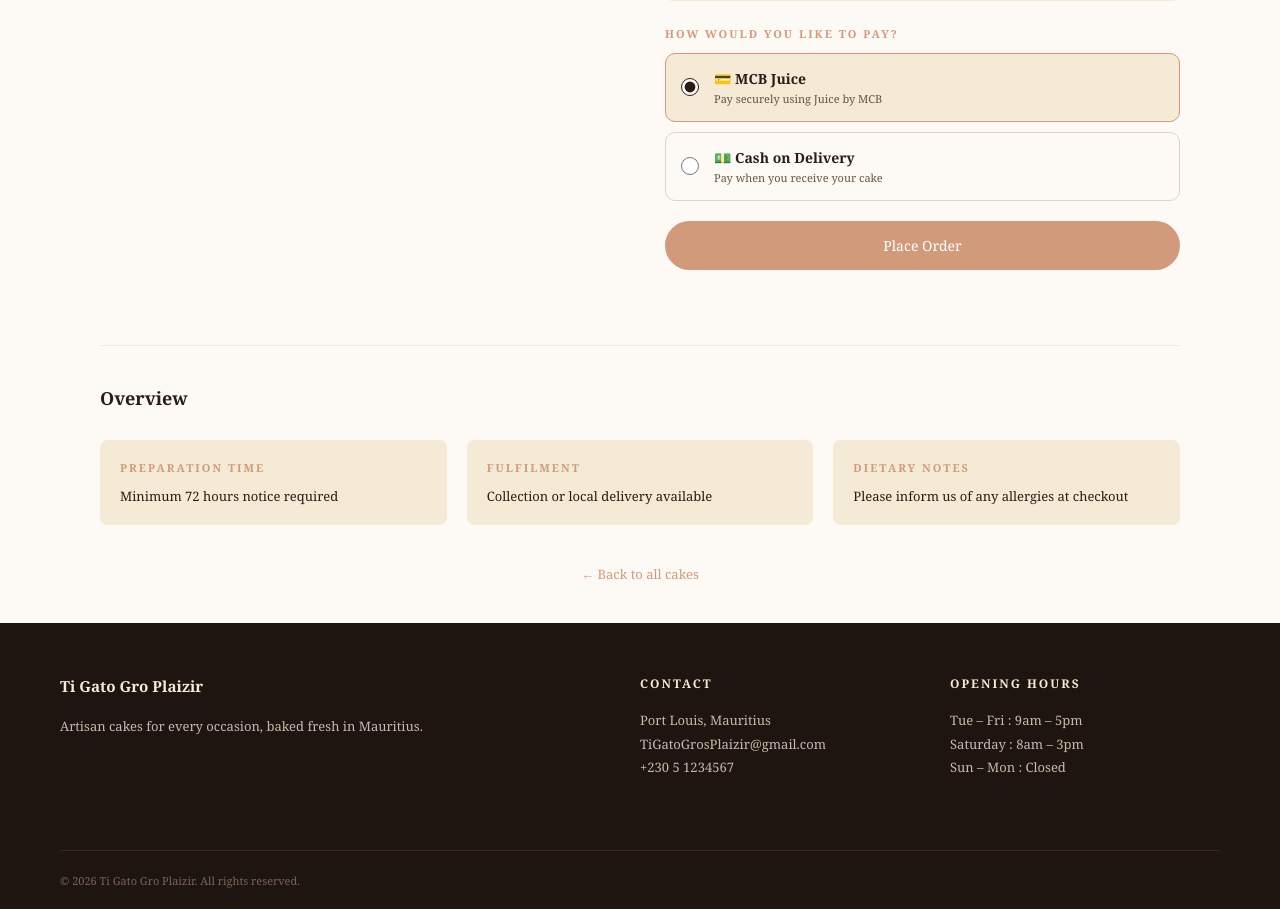
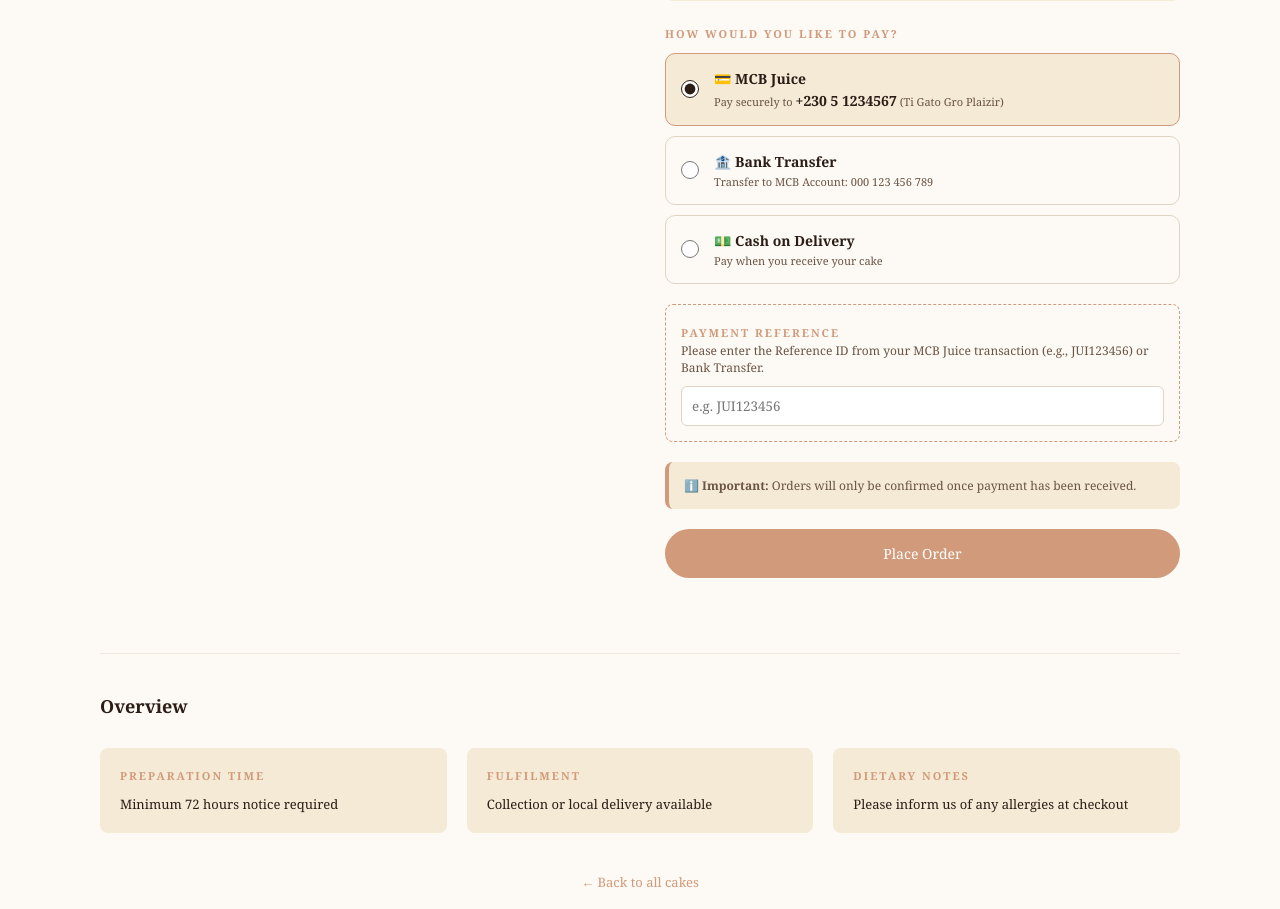
Before and after one commit to chiranjeevramphall-22/TiGatoGroPlaizir, a Django app: page /cake/1/ in a window 1280 px wide. Shown: the part 686-1595 px from the top of the page. Run offline with Django 5.2, Linux system fonts and the light colour scheme; the visitor is signed in with stand-in values (Sample User, id 1); data comes from the database, SQL or seed files in the repository.

Commit message:
Fixed Our Cakes page order system: added payment reference validation for online payments

```diff
--- a/bakery/models.py
+++ b/bakery/models.py
@@ -98,9 +98,11 @@ class Order(models.Model):
     colour_scheme = models.CharField(max_length=100, blank=True)
     required_date = models.DateField(null=True, blank=True)
     personalised_message = models.TextField(blank=True)
-        # ---------- ADMIN NOTES ----------
+    # ---------- ADMIN NOTES ----------
     admin_notes = models.TextField(blank=True, help_text="Internal notes from the baker")
-
+    # ---------- PAYMENT REFERENCE ----------
+    payment_reference = models.CharField(max_length=100, blank=True, help_text="Reference ID from MCB Juice or Bank Transfer")
+    bank_name = models.CharField(max_length=100, blank=True, help_text="If paid by Bank Transfer")
 
 # =====================================================
 # CUSTOMISATION OPTION MODEL
--- a/bakery/templates/bakery/cake_detail.html
+++ b/bakery/templates/bakery/cake_detail.html
@@ -77,16 +77,25 @@
 
                         {# MCB Juice option #}
                         <label class="payment-option">
-                            <input type="radio" name="payment_method" value="mcb_juice" checked>
+                            <input type="radio" name="payment_method" value="mcb_juice" checked onchange="toggleReferenceField()">
                             <div class="payment-info">
                                 <strong>💳 MCB Juice</strong>
-                                <small>Pay securely using Juice by MCB</small>
+                                <small>Pay securely to <strong>+230 5 1234567</strong> (Ti Gato Gro Plaizir)</small>
+                            </div>
+                        </label>
+
+                        {# Bank Transfer option #}
+                        <label class="payment-option">
+                            <input type="radio" name="payment_method" value="bank_transfer" onchange="toggleReferenceField()">
+                            <div class="payment-info">
+                                <strong>🏦 Bank Transfer</strong>
+                                <small>Transfer to MCB Account: 000 123 456 789</small>
                             </div>
                         </label>
 
                         {# Cash on Delivery option #}
                         <label class="payment-option">
-                            <input type="radio" name="payment_method" value="cod">
+                            <input type="radio" name="payment_method" value="cod" onchange="toggleReferenceField()">
                             <div class="payment-info">
                                 <strong>💵 Cash on Delivery</strong>
                                 <small>Pay when you receive your cake</small>
@@ -94,8 +103,22 @@
                         </label>
                     </div>
 
+                    {# --- Payment Reference Box (Hidden by default) --- #}
+                    <div id="reference-box" style="display: block; margin-top: 15px; background: #fdfaf5; padding: 15px; border-radius: 8px; border: 1px dashed #d19a7a;">
+                        <label class="option-label" style="margin-bottom: 5px;">PAYMENT REFERENCE</label>
+                        <p style="font-size: 12px; color: #6a5445; margin-bottom: 10px;">
+                            Please enter the Reference ID from your MCB Juice transaction (e.g., JUI123456) or Bank Transfer.
+                        </p>
+                        <input type="text" name="payment_reference" id="payment_reference_input" placeholder="e.g. JUI123456" style="width: 100%; padding: 10px; border: 1px solid #e0d5c5; border-radius: 6px;">
+                    </div>
+
+                    {# --- Important Info Box --- #}
+                    <div style="background: #f4ead5; padding: 15px; border-radius: 8px; margin-top: 20px; font-size: 12px; color: #6a5445; border-left: 4px solid #d19a7a;">
+                        <strong>ℹ️ Important:</strong> Orders will only be confirmed once payment has been received.
+                    </div>
+
                     {# --- Submit Button --- #}
-                    <button type="submit" class="order-btn" style="border:none; cursor:pointer; width:100%;">
+                    <button type="submit" class="order-btn" style="border:none; cursor:pointer; width:100%; margin-top: 20px;">
                         Place Order
                     </button>
                 </form>
@@ -155,4 +178,31 @@ function selectSize(element) {
 }
 </script>
 
+<script>
+// =====================================================
+// TOGGLE PAYMENT REFERENCE FIELD
+// Shows the reference box only if MCB Juice or Bank Transfer is selected.
+// Also makes the field 'required' for those methods.
+// =====================================================
+function toggleReferenceField() {
+    const selectedMethod = document.querySelector('input[name="payment_method"]:checked').value;
+    const referenceBox = document.getElementById('reference-box');
+    const referenceInput = document.getElementById('payment_reference_input');
+
+    if (selectedMethod === 'mcb_juice' || selectedMethod === 'bank_transfer') {
+        referenceBox.style.display = 'block';
+        referenceInput.required = true; // <-- This makes it mandatory
+    } else {
+        referenceBox.style.display = 'none';
+        referenceInput.required = false;
+        referenceInput.value = ''; // Clear it if they switch to COD
+    }
+}
+
+// Run once on page load to set the initial state
+document.addEventListener("DOMContentLoaded", function() {
+    toggleReferenceField();
+});
+</script>
+
 {% endblock %}
--- a/bakery/views.py
+++ b/bakery/views.py
@@ -19,10 +19,66 @@ def our_cakes(request):
     cakes = Cake.objects.all()
     return render(request, 'bakery/our_cakes.html', {'cakes': cakes})
 
+# =====================================================
+# CAKE DETAIL VIEW
+# Shows one cake + handles the standard order submission
+# =====================================================
 def cake_detail(request, cake_id):
     cake = get_object_or_404(Cake, pk=cake_id)
+
+    # ---------- HANDLE ORDER SUBMISSION ----------
+    if request.method == 'POST' and request.user.is_authenticated:
+        # Get the form data
+        size = request.POST.get('size', 'Small (6")')
+        total_price = request.POST.get('total_price')
+        payment_method = request.POST.get('payment_method', 'cod')
+        payment_reference = request.POST.get('payment_reference', '').strip()
+
+        # ---------- SERVER-SIDE VALIDATION ----------
+        # If they chose MCB Juice or Bank Transfer, they MUST provide a reference.
+        if payment_method in ['mcb_juice', 'bank_transfer'] and not payment_reference:
+            messages.error(
+                request,
+                "Please provide your payment reference code for MCB Juice or Bank Transfer."
+            )
+            return redirect('cake_detail', cake_id=cake.id)
+
+        # Get the user's profile for delivery info
+        try:
+            profile = request.user.profile
+            delivery_address = profile.delivery_address
+            phone_number = profile.phone_number
+        except Profile.DoesNotExist:
+            delivery_address = ''
+            phone_number = ''
+
+        # Create the order in the database
+        order = Order.objects.create(
+            customer=request.user,
+            cake=cake,
+            size=size,
+            total_price=total_price,
+            payment_method=payment_method,
+            payment_reference=payment_reference,
+            delivery_address=delivery_address,
+            phone_number=phone_number,
+            status='pending',
+        )
+
+        messages.success(
+            request,
+            f"🎉 Your order #{order.id} for '{cake.name}' has been placed! "
+            f"We will confirm your payment and start baking soon."
+        )
+
+        return redirect('cake_detail', cake_id=cake.id)
+
+    # ---------- SHOW THE PAGE ----------
     return render(request, 'bakery/cake_detail.html', {'cake': cake})
 
+# =====================================================
+# ABOUT US
+# =====================================================
 def about_us(request):
     return render(request, 'bakery/about_us.html')
 
@@ -46,7 +102,7 @@ def signup(request):
 # =====================================================
 # CUSTOM LOGIN VIEW
 # Handles both customers and admins.
-# Shows a personalised welcome message, and gracefully
+# Shows a personalised welcome message.
 # handles users who don't have a Profile yet (e.g. admins).
 # =====================================================
 class CustomLoginView(LoginView):
```
Also changed, not shown: bakery/migrations/0010_order_payment_reference.py (added), bakery/migrations/0011_order_bank_name.py (added).
